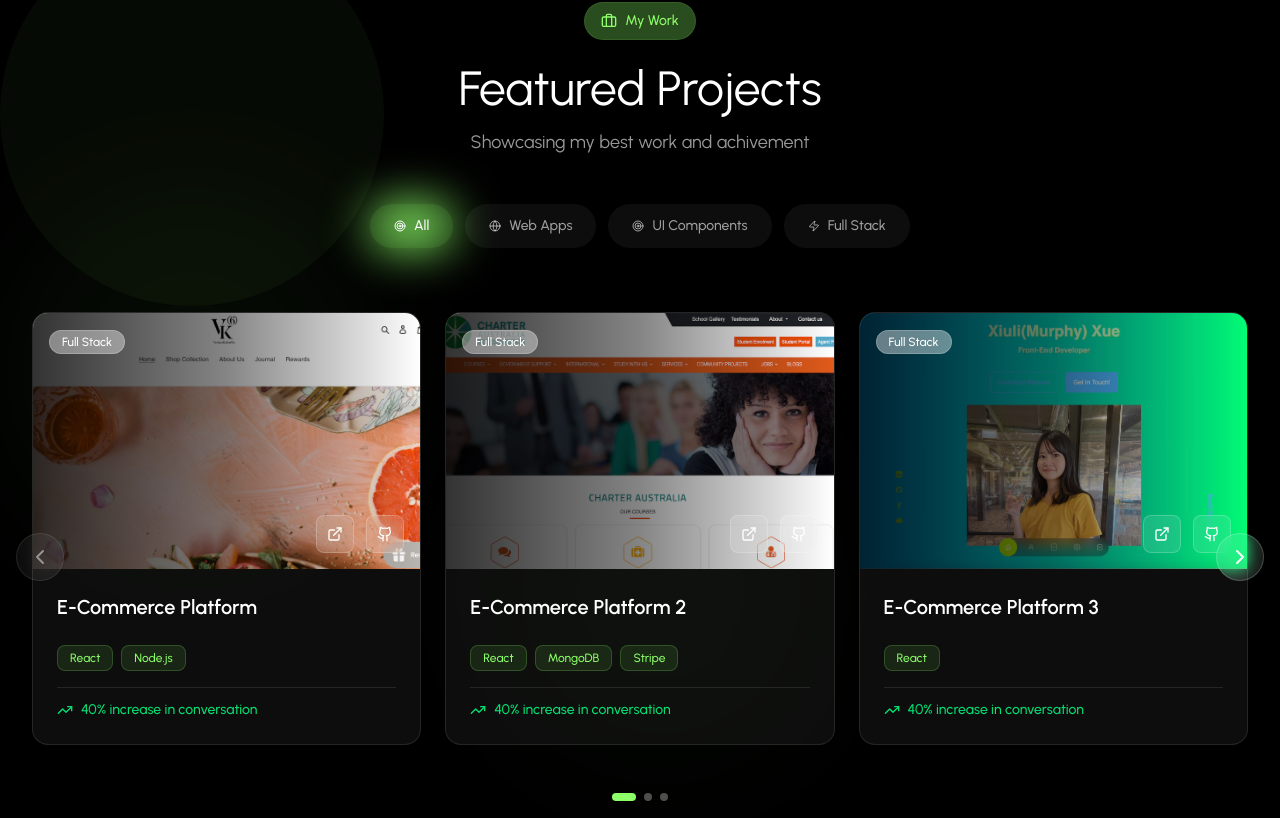
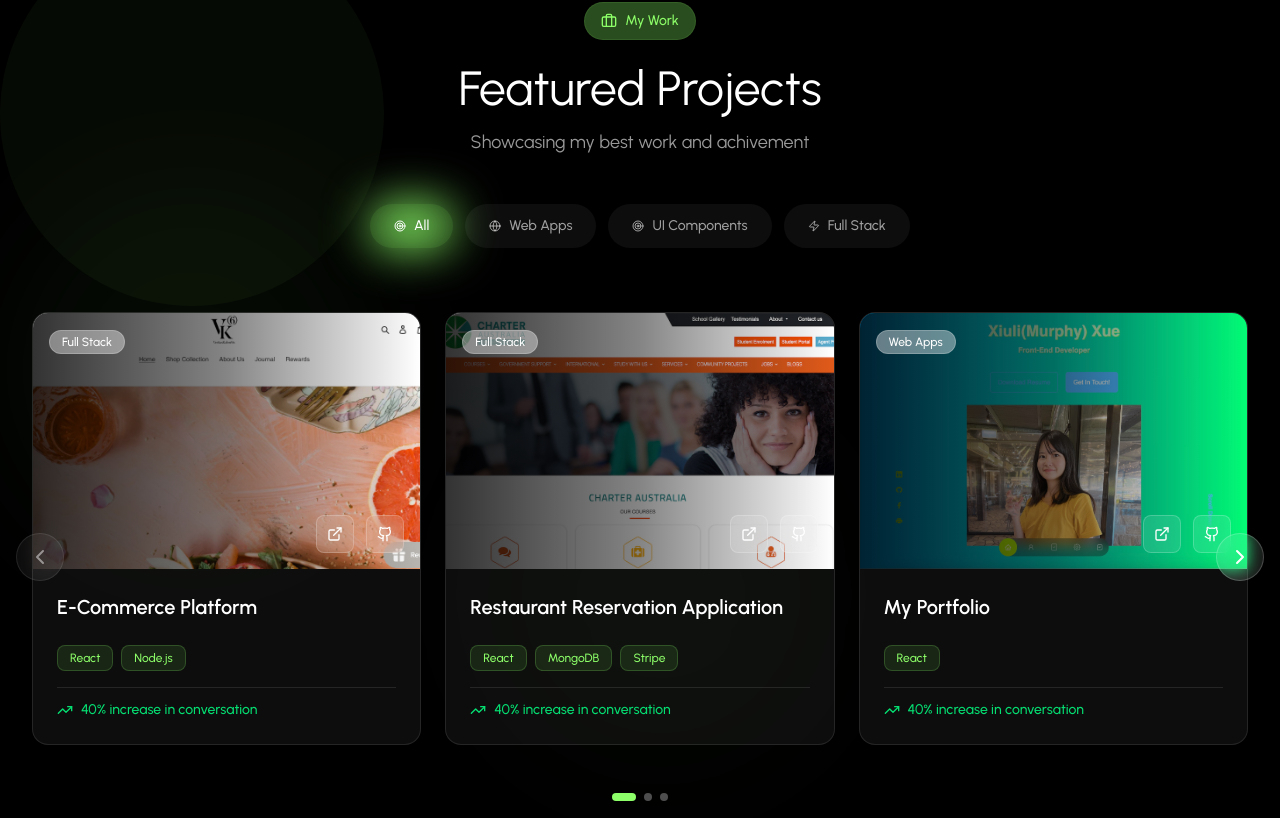
Before and after one commit to xiulixue/React-Dev-Portfolio-Glassmorphism, a React (Vite) app: page / in a window 1280 px wide. Shown: the part 2686-3504 px from the top of the page. Built offline with nearby package versions, Linux system fonts and the light colour scheme.

Commit message:
update: fix bugs of image no show

```diff
--- a/src/components/sections/Hero.jsx
+++ b/src/components/sections/Hero.jsx
@@ -95,7 +95,7 @@ const Hero = () => {
                 {/*image contaioner*/}
                 <div className="relative rounded-2xl overflow-hidden m-[1px] h-[calc(100%-2px)]">
                   <img
-                    src="/developer-portrait1.jpg"
+                    src="./developer-portrait1.jpg"
                     alt="Developer at work"
                     className="w-full h-full object-cover"
                   />
--- a/src/components/sections/Projects.jsx
+++ b/src/components/sections/Projects.jsx
@@ -91,7 +91,7 @@ const Projects = () => {
           </div>
         </FadeIn>
 
-        {/*catefory filter*/}
+        {/*category filter*/}
         <FadeIn delay={100}>
           <div className="flex flex-wrap justify-center gap-3 mb-16">
             {categories.map((category) => (
--- a/src/data/projects.js
+++ b/src/data/projects.js
@@ -4,7 +4,7 @@ export const projects = [
   {
     id: 1,
     title: 'E-Commerce Platform',
-    image: '/images/projects/project1.jpg',
+    image: './images/projects/project1.jpg',
     category: 'Full Stack',
     technologies: ['React', 'Node.js'],
     metrics: '40% increase in conversation',
@@ -13,8 +13,8 @@ export const projects = [
   },
   {
     id: 2,
-    title: 'E-Commerce Platform 2',
-    image: '/images/projects/project2.jpg',
+    title: 'Restaurant Reservation Application',
+    image: './images/projects/project2.jpg',
     category: 'Full Stack',
     technologies: ['React', 'MongoDB', 'Stripe'],
     metrics: '40% increase in conversation',
@@ -23,18 +23,18 @@ export const projects = [
   },
   {
     id: 3,
-    title: 'E-Commerce Platform 3',
-    image: '/images/projects/project3.jpg',
-    category: 'Full Stack',
+    title: 'My Portfolio',
+    image: './images/projects/project3.jpg',
+    category: 'Web Apps',
     technologies: ['React'],
     metrics: '40% increase in conversation',
-    demoUrl: 'http://demotoprogram.com/projects',
-    githubUrl: 'https://github.com',
+    demoUrl: 'https://xiulixue.github.io/React-Dev-Portfolio-Glassmorphism/',
+    githubUrl: 'https://github.com/xiulixue/React-Dev-Portfolio-Glassmorphism',
   },
   {
     id: 4,
     title: 'E-Commerce Platform 4',
-    image: '/images/projects/project4.jpg',
+    image: './images/projects/project4.jpg',
     category: 'Full Stack',
     technologies: ['React', 'Stripe'],
     metrics: '40% increase in conversation',
@@ -44,7 +44,7 @@ export const projects = [
   {
     id: 5,
     title: 'E-Commerce Platform 4',
-    image: '/images/projects/project5.jpg',
+    image: './images/projects/project5.jpg',
     category: 'Full Stack',
     technologies: ['React', 'Node.js', 'MongoDB'],
     metrics: '40% increase in conversation',
--- a/src/utils/constants.js
+++ b/src/utils/constants.js
@@ -21,14 +21,14 @@ export const PERSONAL_INFO = {
 
 export const SOCIAL_LINKS = {
   github: 'http://github.com',
-  linkedin: 'http://linkedin.com',
+  linkedin: 'https://github.com/xiulixue',
   twitter: 'http://x.com',
   wechat: 'http://wechat.com',
 };
 
 export const STATS = [
   { label: 'Years Experience', value: '3+' },
-  { label: 'Project Completed', value: '2+' },
+  { label: 'Project Completed', value: '3+' },
   { label: 'Technologies', value: '5+' },
   { label: 'Client Satisfaction', value: '98%' },
 ];
@@ -40,7 +40,7 @@ export const ABOUT_STATS = [
 ];
 
 export const ABOUT_REVIEWS = [
-  { label: 'Can-do Altitude', content: '100%' },
+  { label: 'Can-do Altitude', content: 'Communication' },
   { label: 'Fast Learner', content: 'Fast' },
   { label: 'Cooperative Spirit', content: 'Teamwork' },
 ];
```
Also changed, not shown: 5 other files (tests, documents, lock files or other folders).
